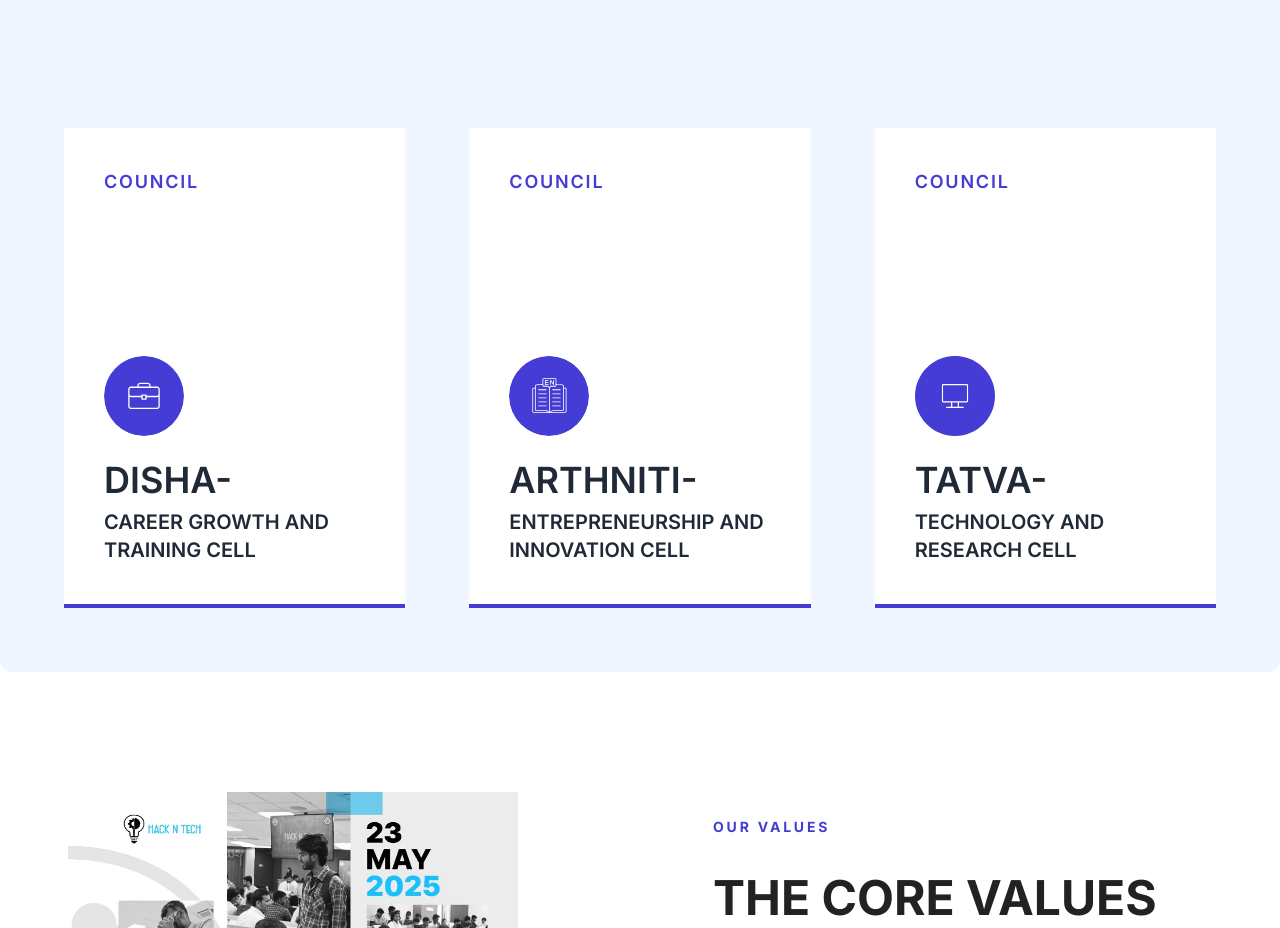
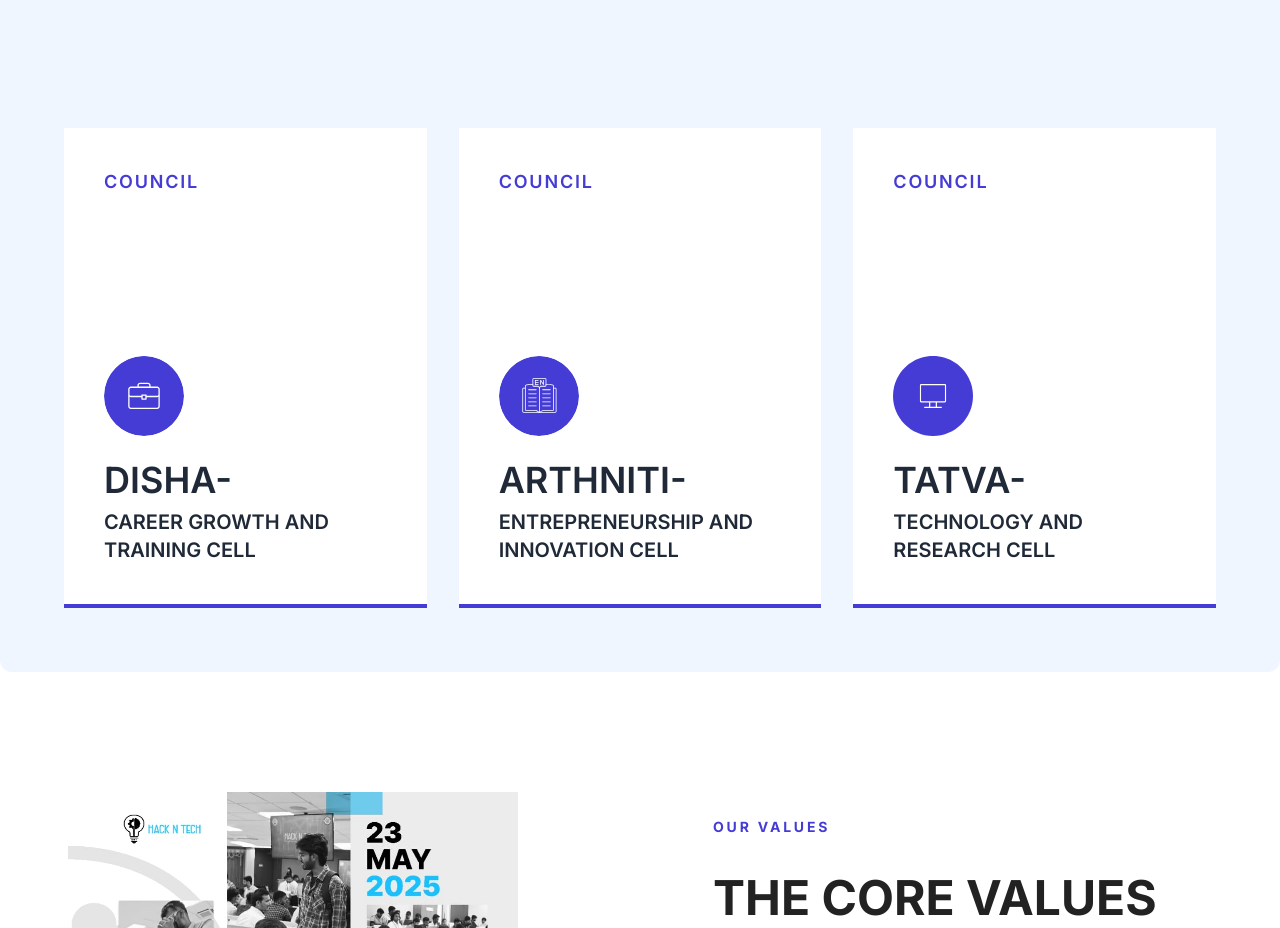
Before and after one commit to Vatsal9915/Student-Senate-IITP, a Next.js app: page / in a window 1280 px wide. Shown: the part 1908-2836 px from the top of the page. Built offline with nearby package versions, Linux system fonts and the light colour scheme.

Commit message:
update wings

```diff
--- a/components/WingsSection.tsx
+++ b/components/WingsSection.tsx
@@ -8,9 +8,9 @@ const WingsSection = () => {
             <h2 className="text-xl font-bold text-[#453CD5] mb-4 text-center">OUR WINGS</h2>
             <p className="text-5xl  text-gray-800 font-semibold mb-8 leading-normal text-center">EXPLORE THE VARIOUS WINGS OF OUR ORGANIZATION <br/> THAT DRIVE OUR MISSION FORWARD.</p>
         </div>
-        <div className="flex flex-col gap-10 mt-20 lg:flex-row lg:gap-16 items-center w-full">
+        <div className="flex flex-col gap-8 justify-center mt-20 lg:flex-row  items-center w-full">
             {/* DISHA */}
-            <div className="relative w-full max-w-[28rem] h-[30rem] mx-auto group border-b-4 border-[#453CD5] overflow-hidden">
+            <div className="relative w-full max-w-[28rem] h-[30rem] group border-b-4 border-[#453CD5] overflow-hidden">
               {/* front */}
               <div className="bg-white shadow-lg p-10 flex flex-col items-start justify-between transition-all duration-500 z-10 w-full h-full group-hover:bg-gray-200">
                 <h1 className="text-lg tracking-widest font-semibold text-[#453CD5] mb-4">COUNCIL</h1>
@@ -32,7 +32,7 @@ const WingsSection = () => {
               </div>
             </div>
             {/* ARTHNITI */}
-            <div className="relative w-full max-w-[28rem] h-[30rem] mx-auto group border-b-4 border-[#453CD5] overflow-hidden">
+            <div className="relative w-full max-w-[28rem] h-[30rem]  group border-b-4 border-[#453CD5] overflow-hidden">
               {/* front */}
               <div className="bg-white shadow-lg p-10 flex flex-col items-start justify-between transition-all duration-500 z-10 w-full h-full group-hover:bg-gray-200">
                 <h1 className="text-lg tracking-widest font-semibold text-[#453CD5] mb-4">COUNCIL</h1>
@@ -54,7 +54,7 @@ const WingsSection = () => {
               </div>
             </div>
             {/* TATVA */}
-            <div className="relative w-full max-w-[28rem] h-[30rem] mx-auto group border-b-4 border-[#453CD5] overflow-hidden">
+            <div className="relative w-full max-w-[28rem] h-[30rem]  group border-b-4 border-[#453CD5] overflow-hidden">
               {/* front */}
               <div className="bg-white shadow-lg p-10 flex flex-col items-start justify-between transition-all duration-500 z-10 w-full h-full group-hover:bg-gray-200">
                 <h1 className="text-lg tracking-widest font-semibold text-[#453CD5] mb-4">COUNCIL</h1>
```
